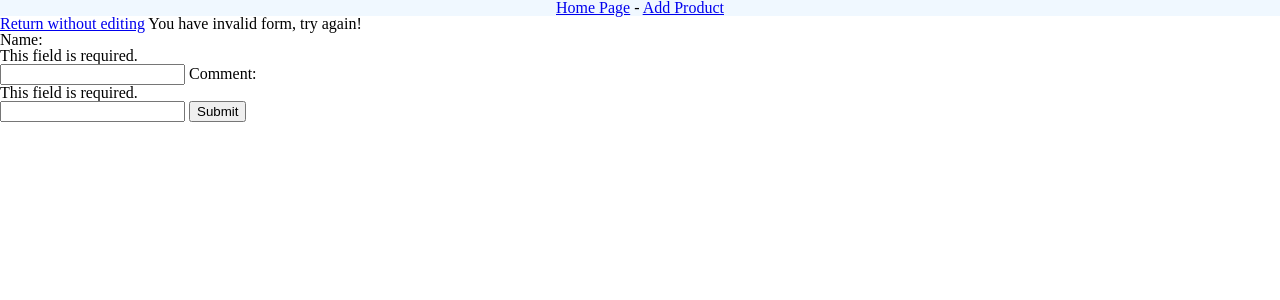
After one commit to cindychea/rainforest, a Django app: page /product/1/review/1/edit in a window 1280 px wide. The commit adds this page. Shown: the top 300 px of the page. Run offline with Django 3.2, Linux system fonts and the light colour scheme; data comes from the database, SQL or seed files in the repository; tables that the repository leaves empty hold one stand-in row (values such as "Sample post"); some libraries are stand-ins or nearby versions.

Commit message:
can add and edit reviews

```diff
--- a/rainforest/rainforest/forms.py
+++ b/rainforest/rainforest/forms.py
@@ -3,7 +3,7 @@ from django import forms
 from django.core.validators import MinLengthValidator, MaxLengthValidator
 
 # from django.models import ModelForm
-from rainforest.models import Product
+from rainforest.models import Product, Review
 
 class ProductForm(ModelForm):
     min_validator = MinLengthValidator(10)
@@ -16,3 +16,11 @@ class ProductForm(ModelForm):
     class Meta:
         model = Product
         fields = ['name', 'description', 'price_in_cents']
+
+class ReviewForm(ModelForm):
+    name = forms.CharField(max_length = 255)
+    comment = forms.CharField()
+
+    class Meta:
+        model = Review
+        fields = ['name', 'comment']
--- a/rainforest/rainforest/models.py
+++ b/rainforest/rainforest/models.py
@@ -5,7 +5,6 @@ class Product(models.Model):
     name = models.CharField(max_length = 255)
     description = models.TextField()
     price_in_cents = models.IntegerField(null=True)
-
 
     def __str__(self):
         return self.name
--- /dev/null
+++ b/rainforest/rainforest/templates/edit_review.html
@@ -0,0 +1,13 @@
+{% extends 'base.html'%}
+{% block content %}
+<a href="{% url 'view_product' id=product_id %}">Return without editing</a>
+
+{{ error_msg }}
+<form method='post' action="{% url 'edit_review' id=product_id review_id=review_id %}">
+{% csrf_token %}
+{{ review_form }}
+<input type='submit'>
+</form>
+
+
+{% endblock %}
--- a/rainforest/rainforest/templates/index.html
+++ b/rainforest/rainforest/templates/index.html
@@ -19,6 +19,7 @@
             <a href="{% url 'view_product' id=product.id %}">{{ product.name }}</a>
             <p>{{ product.price_in_dollars }}</p>
             <p> {{ product.description }}</p>
+            <p>Reviews: {{ product.reviews.count }}</p>
             <br>
         </div>
 
--- a/rainforest/rainforest/urls.py
+++ b/rainforest/rainforest/urls.py
@@ -26,4 +26,6 @@ urlpatterns = [
     path('product/edit/<int:id>', edit_product, name='edit_product'),
     path('product/update/<int:id>', update_product, name='update_product'),
     path('product/delete/<int:id>', delete_product, name='delete_product'),
+    path('product/<int:id>/review/new', new_review, name='new_review'),
+    path('product/<int:id>/review/<int:review_id>/edit', edit_review, name='edit_review'),
 ]
--- a/rainforest/rainforest/views.py
+++ b/rainforest/rainforest/views.py
@@ -1,5 +1,6 @@
 from django.http import HttpResponse, HttpResponseRedirect
 from django.shortcuts import render, redirect
+from django.urls import reverse
 from datetime import date
 from django.forms import ModelForm
 from rainforest.models import *
@@ -13,7 +14,9 @@ def root(request):
 
 def view_product(request, id):
     product = Product.objects.get(id=id)
-    return render(request, 'product.html', {'product': product})
+    review_form = ReviewForm(use_required_attribute=False)
+    context = {'product': product, 'review_form': review_form}
+    return render(request, 'product.html', context)
 
 def new_product(request):
     product_form = ProductForm()
@@ -68,3 +71,40 @@ def delete_product(request, id):
     # context = {'delete_msg': f'You have deleted {product.name}'}
     # response = render(request, 'index.html', context)
     return HttpResponseRedirect('/')
+
+# def review_form(request,id):
+#     review_form = ReviewForm()
+#     context = {'review_form': review_form}
+#     response = render(request, 'new_review.html', context)
+#     return HttpResponse(response)
+
+def new_review(request, id):
+    product = Product.objects.get(id=id)
+    form = ReviewForm(request.POST, use_required_attribute=False)
+    print(request.POST)
+    if form.is_valid():
+        review = form.instance
+        review.product = Product.objects.get(id=id)
+        review.save()
+        return redirect('view_product', id=id)
+    else:
+        context = {'error_msg': 'You have invalid form, try again!', 'product': product, 'review_form': form}
+        response = render(request, 'product.html', context)
+        return HttpResponse(response)
+
+def edit_review(request, id, review_id):
+    product = Product.objects.get(id=id)
+    review = Review.objects.get(id=review_id)
+    form = ReviewForm(request.POST, instance=review)
+    if form.is_valid():
+        form.save()
+        return redirect('view_product', id=id)
+    else:
+        return render(request, 'edit_review.html', {
+            'review_form': form,
+            'product_id': id,
+            'review_id': review_id,
+            'product': product,
+            'review': review,
+            'error_msg': 'You have invalid form, try again!'
+        })
```
Also changed, not shown: rainforest/rainforest/templates/product.html (+13 -2 lines).
